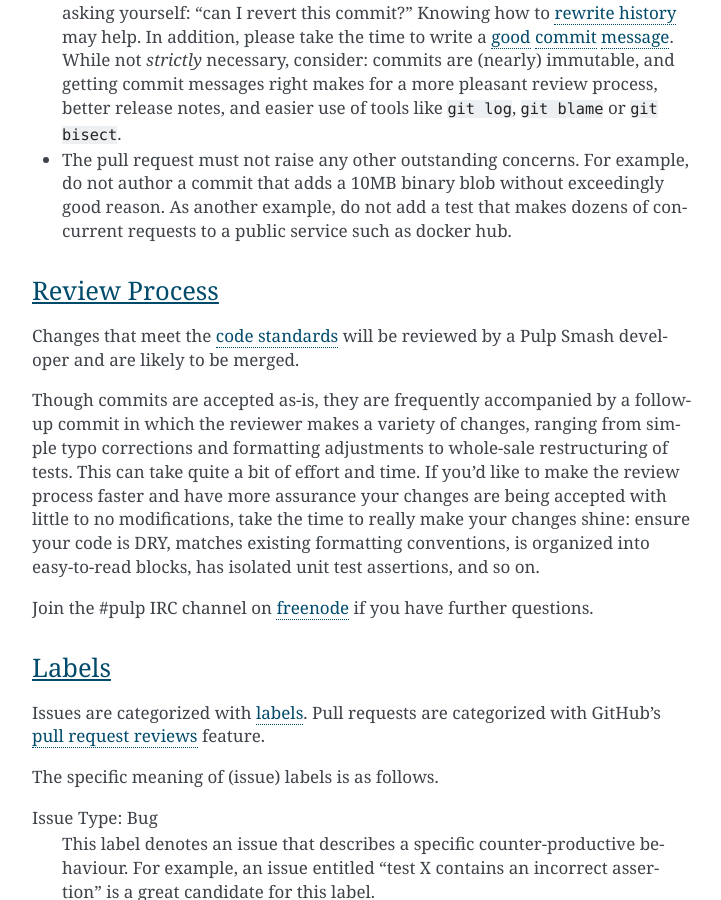
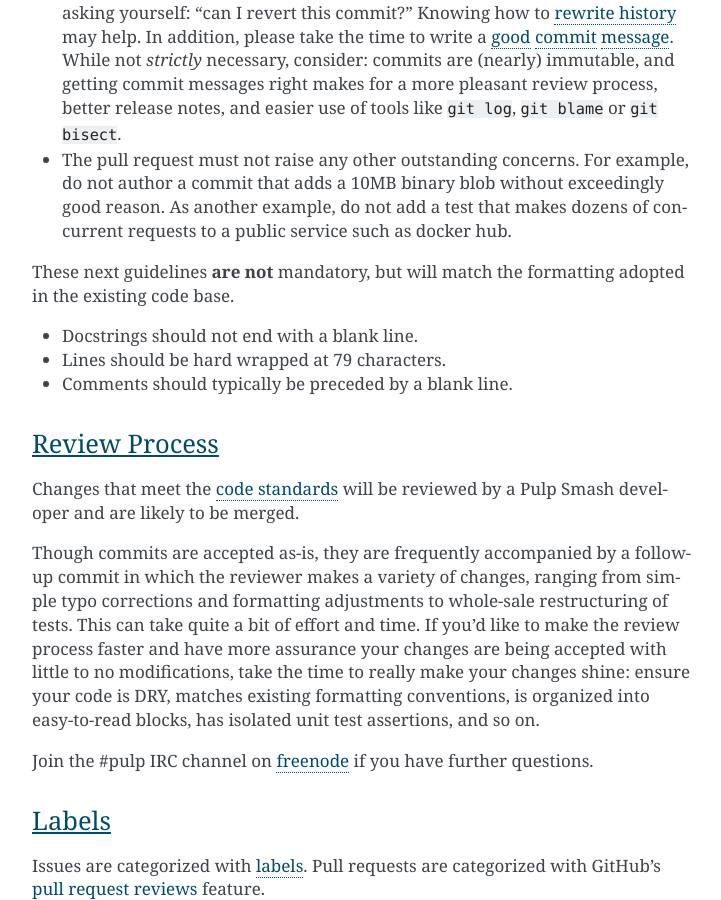
Before and after one commit to pulp/pulp-smash, a Sphinx documentation site: the page built from docs/about.rst, in a window 1280 px wide and 900 px high, scrolled down 2206 px. Shown: the whole window, without its empty margins (388-1109 px from the left). Built offline with Sphinx 7.4.7, drawn with Linux system fonts in a browser that asks for light colours.

Commit message:
Add more items to guidelines Code Standards.
Add more non mandatory items to existing Code Standards.

In order to make clear in the documentation what expect from a
contributor, add few more details about code standard.

```diff
--- a/docs/about.rst
+++ b/docs/about.rst
@@ -99,6 +99,13 @@ Please adhere to the following guidelines:
   reason. As another example, do not add a test that makes dozens of concurrent
   requests to a public service such as docker hub.
 
+These next guidelines **are not** mandatory, but will match the formatting adopted
+in the existing code base.
+
+* Docstrings should not end with a blank line.
+* Lines should be hard wrapped at 79 characters.
+* Comments should typically be preceded by a blank line.
+
 Review Process
 ~~~~~~~~~~~~~~
 
```
